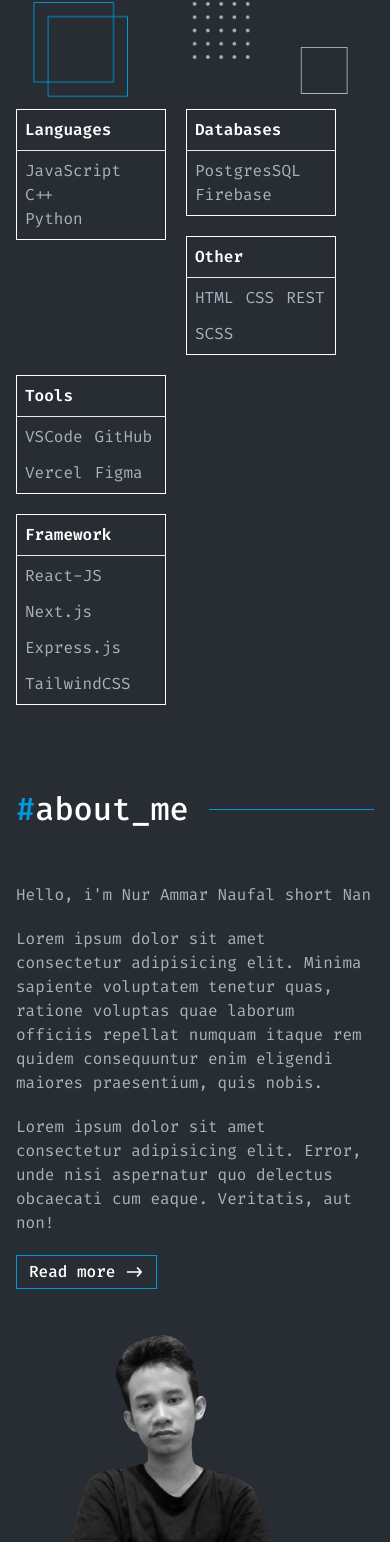
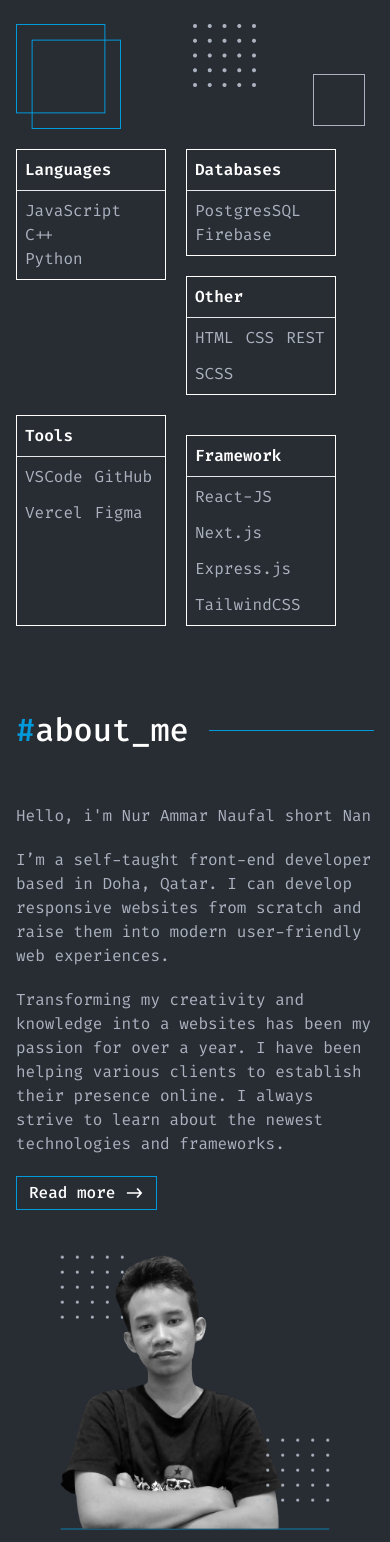
Before and after one commit to NurAmmarNaufal/dark-portofolio, a React (Vite) app: page / in a window 390 px wide. Shown: the part 1808-3350 px from the top of the page. Built offline with nearby package versions, Linux system fonts and the light colour scheme.

Commit message:
almost done

```diff
--- a/src/App.jsx
+++ b/src/App.jsx
@@ -5,17 +5,31 @@ import Projects from "./components/Projects";
 import { Icon } from "@iconify/react";
 import Skills from "./components/Skills";
 import Aboutme from "./components/Aboutme";
+import Contacts from "./components/Contacts";
+import { Footer } from "./components/Footer";
 
 function App() {
   const [count, setCount] = useState(0);
 
   return (
     <div className="text-white font-Fira-code bg-[#282C33] h-full relative">
-      <div className="absolute w-[32px] h-[311px] ml-[17px] hidden md:flex flex-col items-center gap-2">
+      <div className="w-[32px] h-[311px] ml-[17px] hidden md:flex flex-col items-center gap-2 fixed">
         <hr className="border-0 w-[2px] h-[200px] bg-white mb-3 opacity-60" />
-        <Icon icon="mingcute:discord-line" width="27" className="cursor-pointer hover:opacity-100 opacity-60"/>
-        <Icon icon="ant-design:instagram-outlined" width="27" className="cursor-pointer hover:opacity-100 opacity-60"/>
-        <Icon icon="jam:linkedin-square" width="25" className="cursor-pointer hover:opacity-100 opacity-60"/>
+        <Icon
+          icon="mingcute:discord-line"
+          width="27"
+          className="cursor-pointer hover:opacity-100 opacity-60"
+        />
+        <Icon
+          icon="ant-design:instagram-outlined"
+          width="27"
+          className="cursor-pointer hover:opacity-100 opacity-60"
+        />
+        <Icon
+          icon="jam:linkedin-square"
+          width="25"
+          className="cursor-pointer hover:opacity-100 opacity-60"
+        />
       </div>
       <div id="container" className="md:mx-[100px] lg:mx-[171px] mx-4">
         <Navbar />
@@ -23,7 +37,9 @@ function App() {
         <Projects />
         <Skills />
         <Aboutme />
+        <Contacts />
       </div>
+      <Footer />
     </div>
   );
 }
--- a/src/components/Aboutme.jsx
+++ b/src/components/Aboutme.jsx
@@ -1,5 +1,6 @@
 import React from "react";
 import about from "../assets/about.png";
+import dots from "../assets/dots.png";
 
 const Aboutme = () => {
   return (
@@ -15,23 +16,25 @@ const Aboutme = () => {
         <div className="flex-1 text-[#ABB2BF]">
           <p className="mt-[50px]">Hello, i'm Nur Ammar Naufal short Nan</p>
           <p className="my-5">
-            Lorem ipsum dolor sit amet consectetur adipisicing elit. Minima
-            sapiente voluptatem tenetur quas, ratione voluptas quae laborum
-            officiis repellat numquam itaque rem quidem consequuntur enim
-            eligendi maiores praesentium, quis nobis.
+            I’m a self-taught front-end developer based in Doha, Qatar. I can
+            develop responsive websites from scratch and raise them into modern
+            user-friendly web experiences.
           </p>
           <p>
-            Lorem ipsum dolor sit amet consectetur adipisicing elit. Error, unde
-            nisi aspernatur quo delectus obcaecati cum eaque. Veritatis, aut
-            non!
+            Transforming my creativity and knowledge into a websites has been my
+            passion for over a year. I have been helping various clients to
+            establish their presence online. I always strive to learn about the
+            newest technologies and frameworks.
           </p>
           <button className="border border-[#0099DB] py-1 px-3 mt-5 hover:bg-[#00567b] text-white font-medium ">
             Read more {"->"}
           </button>
         </div>
         <div className="scale-75 md:scale-100">
-          <div className="border-b border-[#0099DB]">
+          <div className="border-b border-[#0099DB] relative">
             <img src={about} alt="hero" className="grayscale" />
+            <img src={dots} alt="dots" className="absolute bottom-9 right-0" />
+            <img src={dots} alt="dots" className="absolute top-0 -z-10" />
           </div>
         </div>
       </div>
--- /dev/null
+++ b/src/components/Contacts.jsx
@@ -0,0 +1,35 @@
+import React from "react";
+import { Icon } from "@iconify/react";
+
+const Contacts = () => {
+  return (
+    <div className="mt-10 pb-10">
+      <div className="font-medium text-[32px] flex items-center">
+        <h5>
+          <span className="text-[#0099DB]">#</span>contacts
+        </h5>
+        <hr className="ml-5 border-0 h-[1px] w-full md:w-[300px] bg-[#0099DB]" />
+      </div>
+
+      <div className="text-[#ABB2BF] flex flex-col md:flex-row mt-10 justify-between">
+        <p className="w-80">
+          I’m interested in freelance opportunities. However, if you have other
+          request or question, don’t hesitate to contact me
+        </p>
+        <div className="w-[230px] h-auto border border-white p-3 mt-9">
+          <p className="font-semibold text-[16px] text-white">Message me here</p>
+          <div className="flex items-center text-xs flex-sh py-4">
+            <Icon icon="mingcute:discord-line" width="20" />
+            <p className="ml-1">Nur Ammar Naufal#1925</p>
+          </div>
+          <div className="flex items-center text-xs flex-sh">
+            <Icon icon="clarity:email-solid" width="20" />
+            <p className="ml-1">nurammarnaufal@gmail.com</p>
+          </div>
+        </div>
+      </div>
+    </div>
+  );
+};
+
+export default Contacts;
--- /dev/null
+++ b/src/components/Footer.jsx
@@ -0,0 +1,50 @@
+import React from "react";
+import { Icon } from "@iconify/react";
+import logo from "../assets/logo.png";
+
+export const Footer = () => {
+  return (
+    <div className="mt-10 pb-1">
+      <hr className="border-0 h-[2px] w-full bg-[#ABB2BF]" />
+      <div className="md:mx-[100px] lg:mx-[171px] mx-4 my-5">
+        <div className="md:flex md:justify-between mt-10">
+          <div className="flex flex-col ">
+            <div className="flex items-center ">
+              <img src={logo} alt="logo" className="w-5 h-5" />
+              <p className="text-[24px] ml-2 font-medium tracking-widest">
+                Nan
+              </p>
+              <p className="text-[16px] text-[#ABB2BF] ml-5">
+                nurammarnaufal@gmail.com
+              </p>
+            </div>
+            <p className="my-5 text-[#ABB2BF]">
+              Web designer and front-end developer based in Qatar
+            </p>
+          </div>
+          <div className="my-5">
+            <p className="font-medium text-[20px] mb-2">Media</p>
+            <div className="flex gap-2 items-center">
+              <Icon
+                icon="mingcute:discord-line"
+                width="27"
+                className="cursor-pointer hover:opacity-100 opacity-60"
+              />
+              <Icon
+                icon="ant-design:instagram-outlined"
+                width="27"
+                className="cursor-pointer hover:opacity-100 opacity-60"
+              />
+              <Icon
+                icon="jam:linkedin-square"
+                width="25"
+                className="cursor-pointer hover:opacity-100 opacity-60"
+              />
+            </div>
+          </div>
+        </div>
+        <p className="text-[#ABB2BF] text-[10px] md:text-[13px] flex justify-center md:mt-20">© Copyright 2023. Made by Nan</p>
+      </div>
+    </div>
+  );
+};
--- a/src/components/Projects.jsx
+++ b/src/components/Projects.jsx
@@ -21,8 +21,8 @@ const Projects = () => {
       </div>
 
       {/* card */}
-      <div className="py-[50px] flex gap-3 overflow-x-auto md:overflow-x-hidden snap-x snap-mandatory">
-        <div className="snap-center flex-shrink-0 w-full md:w-[290px] h-auto border border-slate-200 mx-auto">
+      <div className="py-[50px] flex gap-3 overflow-x-auto lg:overflow-x-hidden snap-x snap-mandatory">
+        <div className="snap-center flex-shrink-0  w-full md:w-[290px] h-auto border border-slate-200 mx-auto">
           <img
             src="https://source.unsplash.com/1000x900/?clouds"
             alt="img"
--- a/src/components/Skills.jsx
+++ b/src/components/Skills.jsx
@@ -13,7 +13,7 @@ const Skills = () => {
         <hr className="ml-5 border-0 h-[1px] w-full md:w-[300px] bg-[#0099DB]" />
       </div>
       <div className="md:flex justify-between">
-        <img src={pattern} alt="pattern" className="scale-90" />
+        <img src={pattern} alt="pattern" className="w-[349px] h-[248px] my-5" />
         <div className="flex gap-5 flex-wrap md:mt-20">
           <div>
             <div className="w-[150px] h-auto border border-white">
@@ -43,7 +43,7 @@ const Skills = () => {
               </div>
             </div>
           </div>
-          <div>
+          <div className="flex gap-5 md:inline">
             <div className="w-[150px] h-auto border border-white">
               <p className="font-semibold p-2 border-b">Tools</p>
               <div className="font-normal text-[#ABB2BF] p-2 flex flex-wrap gap-3">
```
